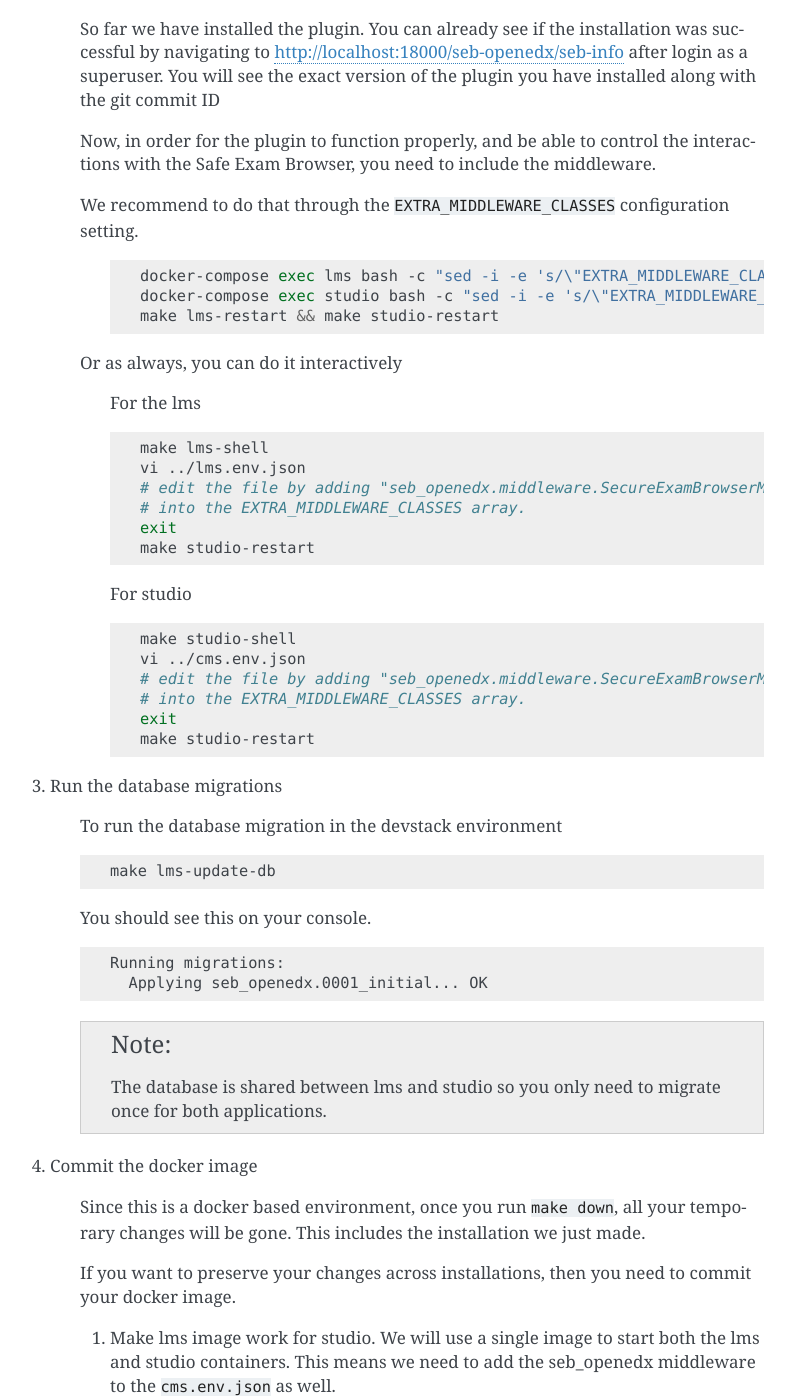
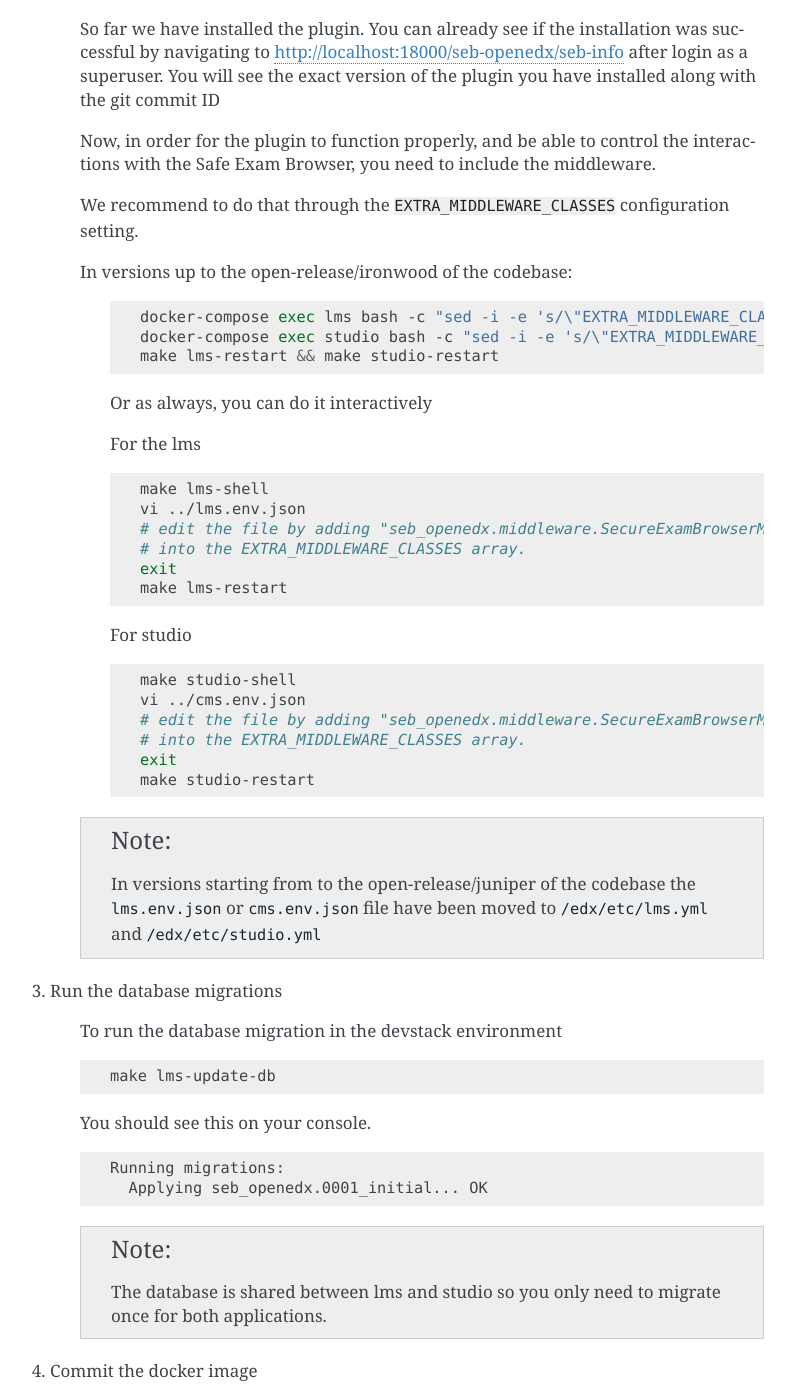
Before and after one commit to eduNEXT/seb-openedx, a Sphinx documentation site: the page built from docs/installation.rst, in a window 1280 px wide and 1400 px high, scrolled down 1865 px. Shown: the whole window, without its empty margins (358-1153 px from the left). Built offline with Sphinx 7.4.7, drawn with Linux system fonts in a browser that asks for light colours.

Commit message:
Updating docs

```diff
--- a/docs/installation.rst
+++ b/docs/installation.rst
@@ -87,13 +87,15 @@
 
     We recommend to do that through the ``EXTRA_MIDDLEWARE_CLASSES`` configuration setting.
 
+    In versions up to the open-release/ironwood of the codebase:
+
         .. code-block:: bash
 
             docker-compose exec lms bash -c "sed -i -e 's/\"EXTRA_MIDDLEWARE_CLASSES\": \[\]/\"EXTRA_MIDDLEWARE_CLASSES\": \[\"seb_openedx.middleware.SecureExamBrowserMiddleware\"\]/g' /edx/app/edxapp/lms.env.json"
             docker-compose exec studio bash -c "sed -i -e 's/\"EXTRA_MIDDLEWARE_CLASSES\": \[\]/\"EXTRA_MIDDLEWARE_CLASSES\": \[\"seb_openedx.middleware.SecureExamBrowserMiddleware\"\]/g' /edx/app/edxapp/cms.env.json"
             make lms-restart && make studio-restart
 
-    Or as always, you can do it interactively
+        Or as always, you can do it interactively
 
         For the lms
 
@@ -104,7 +106,7 @@
             # edit the file by adding "seb_openedx.middleware.SecureExamBrowserMiddleware"
             # into the EXTRA_MIDDLEWARE_CLASSES array.
             exit
-            make studio-restart
+            make lms-restart
 
         For studio
 
@@ -117,6 +119,8 @@
             exit
             make studio-restart
 
+    .. note::
+        In versions starting from to the open-release/juniper of the codebase the ``lms.env.json`` or ``cms.env.json`` file have been moved to ``/edx/etc/lms.yml`` and ``/edx/etc/studio.yml``
 
 #. Run the database migrations
 
```
